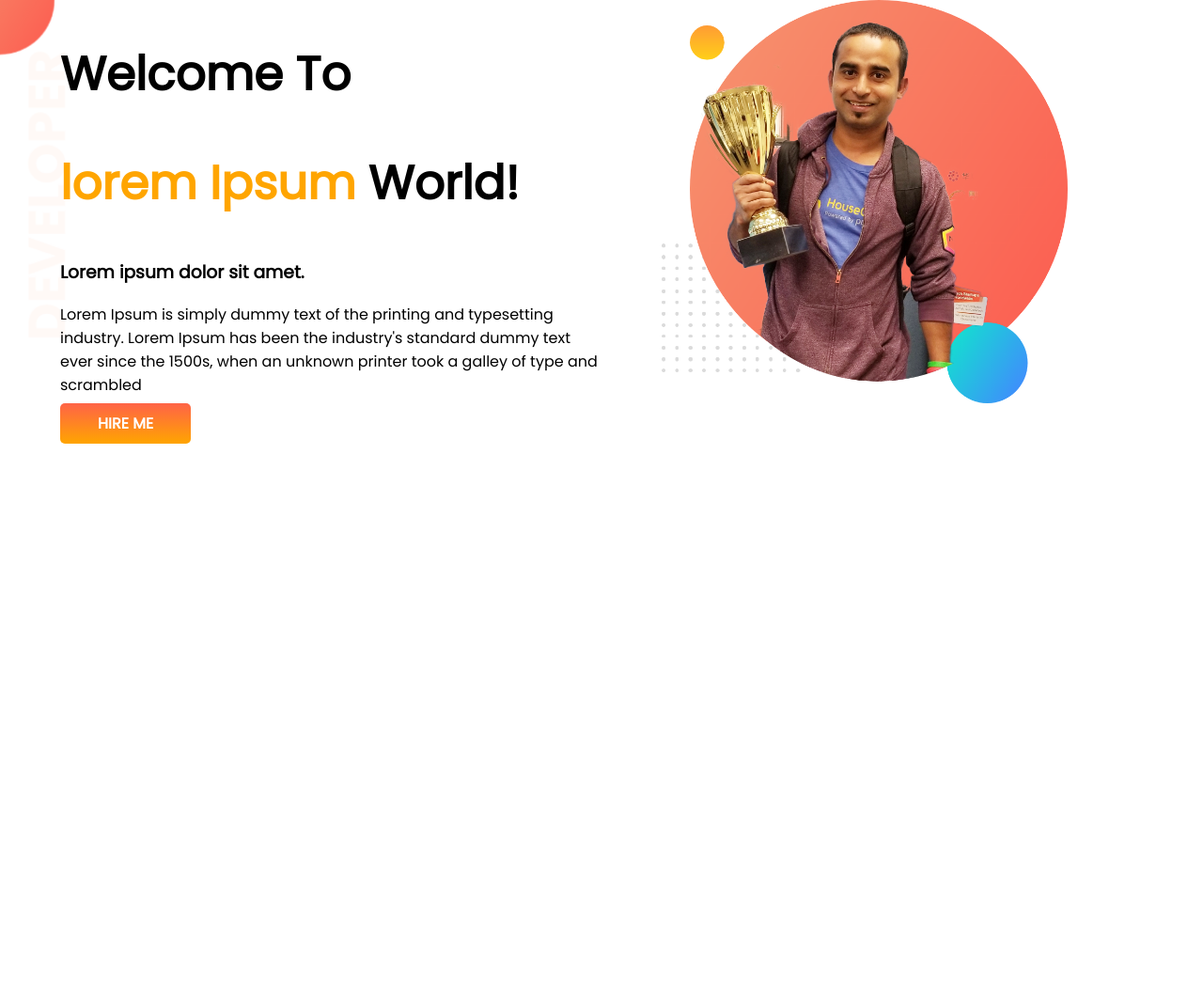
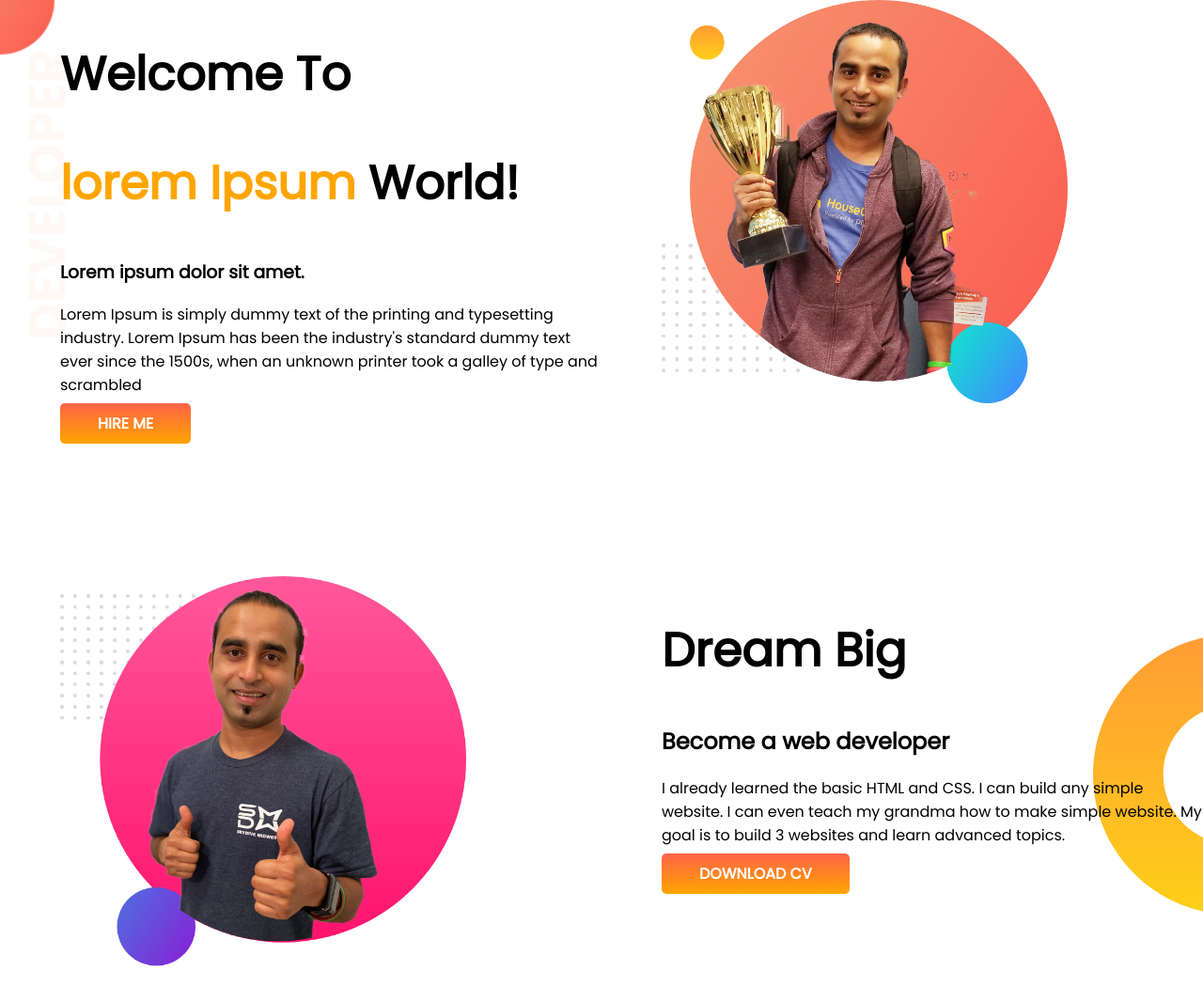
Before and after one commit to hasanmint/developer-protfolio, a plain HTML site: page index.html in a window 1280 px wide. Shown: the whole page at 94% size. Before the commit the page ends 800 px from the top, so only its background shows below. Drawn offline with Linux system fonts and the light colour scheme.

Commit message:
Big Dream Section Added

```diff
--- a/index.html
+++ b/index.html
@@ -32,5 +32,17 @@
         </div>
    </section>
 
+   <section class="dream-big">
+       <div class="half_width">
+           <img src="images/jhankar2.png" alt="">
+       </div>
+       <div class="half_width">
+           <h1>Dream Big </h1>
+           <h2>Become a web developer</h2>
+           <p>I already learned the basic HTML and CSS. I can build any simple website. I can even teach my grandma how to make simple website. My goal is to build 3 websites and learn advanced topics.</p>
+           <a class="link-button" target="_blank" href="#">Download CV</a>
+       </div>
+   </section>
+
 </body>
 </html>
--- a/style.css
+++ b/style.css
@@ -13,6 +13,7 @@ h1 {
 
 section {
 	display: flex;
+	margin-bottom: 150px;
 }
 
 .half_width {
@@ -42,3 +43,9 @@ section {
 	background-image: url(images/top-banner.png);
 	background-repeat: no-repeat;
 }
+
+.dream-big {
+	background-image: url(images/dream-bg.png);
+	background-repeat: no-repeat;
+	background-position: right;
+}
```
